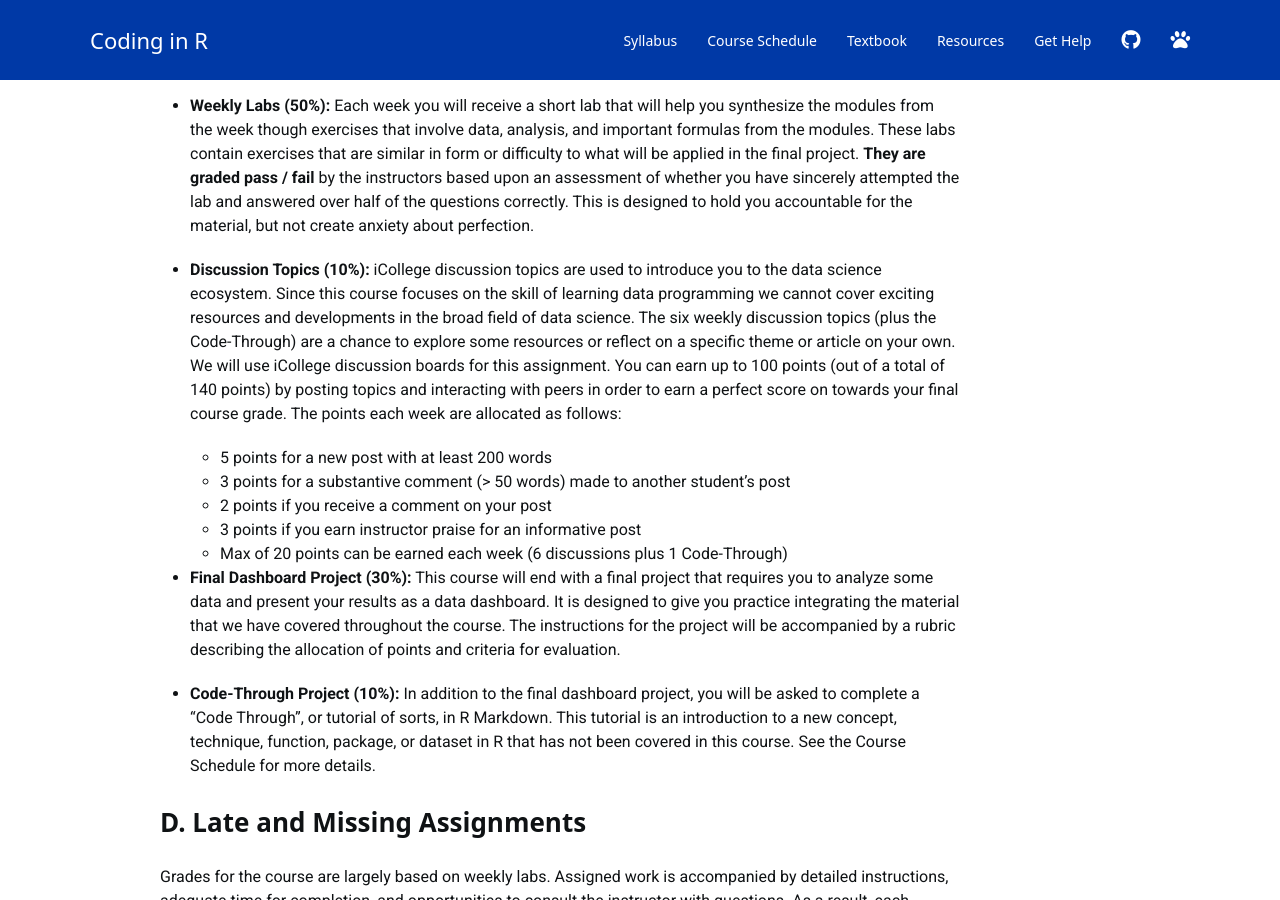
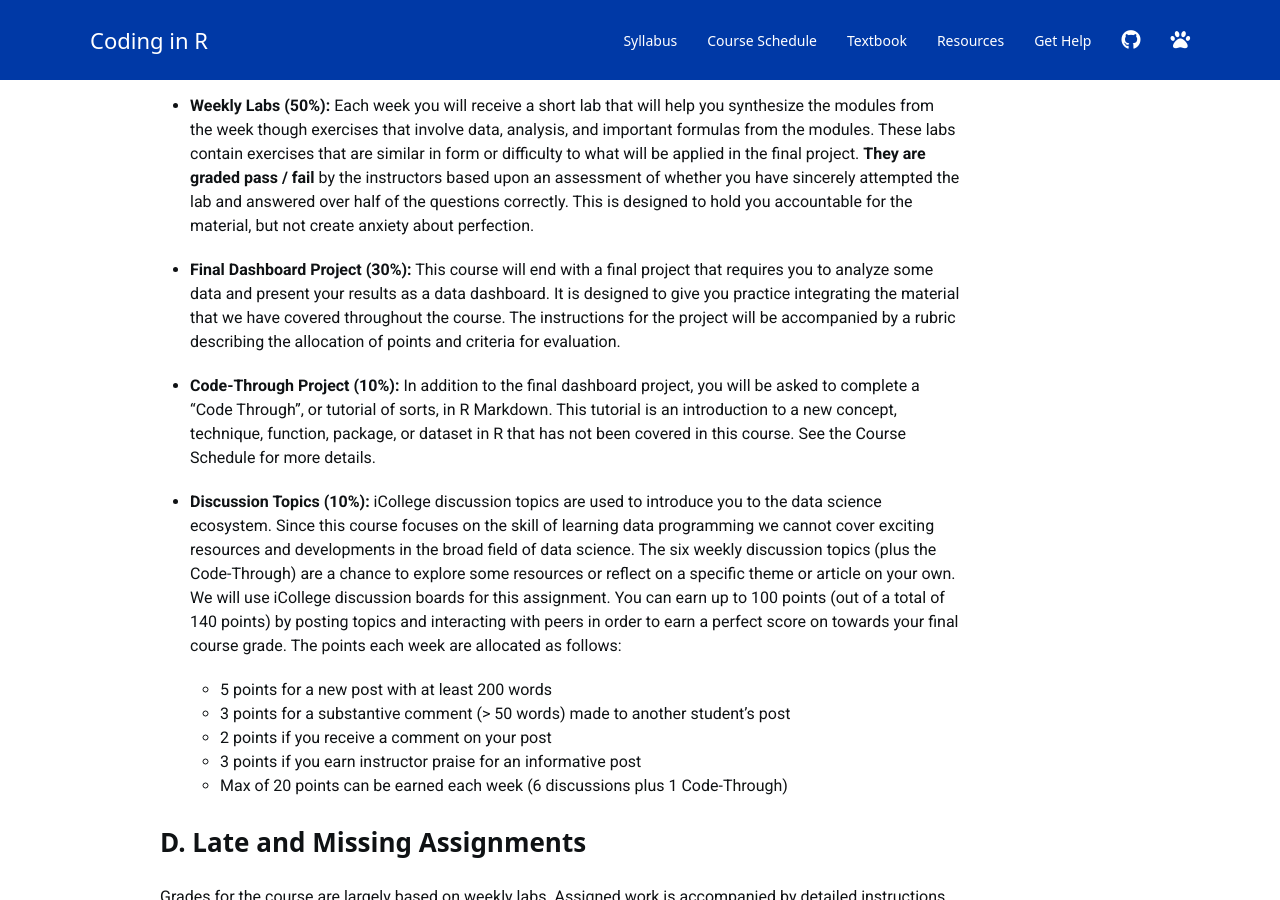
Before and after one commit to lalmada1/Coding-in-R-SPR-2021, a Jekyll site: the page built from index.md, in a window 1280 px wide and 900 px high, scrolled down 5511 px. Built offline with Jekyll 4.4.1, drawn with Linux system fonts in a browser that asks for light colours; nearby versions of some CDN libraries; a script bundle is joined from its source files by our own code; library files that are not in the unit come from our copies; a style sheet for code colours, icons or effects is not loaded; part of the change alters nothing that is shown.

```diff
--- a/index.md
+++ b/index.md
@@ -143,6 +143,10 @@ The assigned work for the course has four components:
 
 - **Weekly Labs (50%):**  Each week you will receive a short lab that will help you synthesize the modules from the week though exercises that involve data, analysis, and important formulas from the modules. These labs contain exercises that are similar in form or difficulty to what will be applied in the final project. **They are graded pass / fail** by the instructors based upon an assessment of whether you have sincerely attempted the lab and answered over half of the questions correctly. This is designed to hold you accountable for the material, but not create anxiety about perfection.
 
+- **Final Dashboard Project (30%):**  This course will end with a final project that requires you to analyze some data and present your results as a data dashboard. It is designed to give you practice integrating the material that we have covered throughout the course. The instructions for the project will be accompanied by a rubric describing the allocation of points and criteria for evaluation.
+
+- **Code-Through Project (10%):**  In addition to the final dashboard project, you will be asked to complete a "Code Through", or tutorial of sorts, in R Markdown. This tutorial is an introduction to a new concept, technique, function, package, or dataset in R that has not been covered in this course.  See the Course Schedule for more details.
+
 - **Discussion Topics (10%):**  iCollege discussion topics are used to introduce you to the data science ecosystem. Since this course focuses on the skill of learning data programming we cannot cover exciting resources and developments in the broad field of data science. The six weekly discussion topics (plus the Code-Through) are a chance to explore some resources or reflect on a specific theme or article on your own. We will use iCollege discussion boards for this assignment. You can earn up to 100 points (out of a total of 140 points) by posting topics and interacting with peers in order to earn a perfect score on towards your final course grade. The points each week are allocated as follows:
 
   - 5 points for a new post with at least 200 words
@@ -150,10 +154,6 @@ The assigned work for the course has four components:
   - 2 points if you receive a comment on your post
   - 3 points if you earn instructor praise for an informative post
   - Max of 20 points can be earned each week (6 discussions plus 1 Code-Through)
-
-- **Final Dashboard Project (30%):**  This course will end with a final project that requires you to analyze some data and present your results as a data dashboard. It is designed to give you practice integrating the material that we have covered throughout the course. The instructions for the project will be accompanied by a rubric describing the allocation of points and criteria for evaluation.
-
-- **Code-Through Project (10%):**  In addition to the final dashboard project, you will be asked to complete a "Code Through", or tutorial of sorts, in R Markdown. This tutorial is an introduction to a new concept, technique, function, package, or dataset in R that has not been covered in this course.  See the Course Schedule for more details.
 
 ## D. Late and Missing Assignments
 
```
